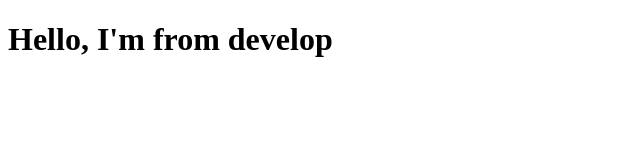
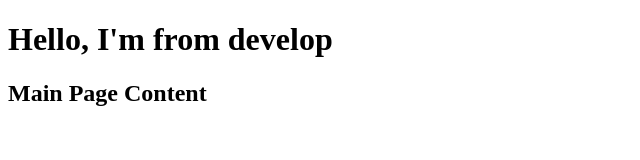
Before and after one commit to Konstantin1spb/test-git, a plain HTML site: page index.html in a window 1280 px wide. Shown: the whole page, without its empty margins (0-640 px from the left). Drawn offline with Linux system fonts and the light colour scheme.

Commit message:
main page

```diff
--- a/index.html
+++ b/index.html
@@ -8,5 +8,8 @@
 </head>
 <body>
     <h1>Hello, I'm from develop</h1>
+    <main>
+        <h2>Main Page Content</h2>
+    </main>
 </body>
 </html>
```
